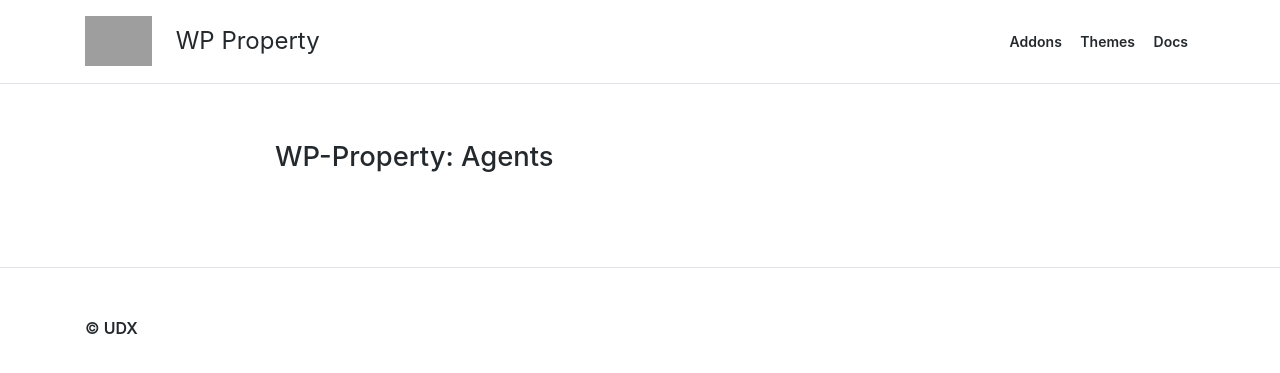
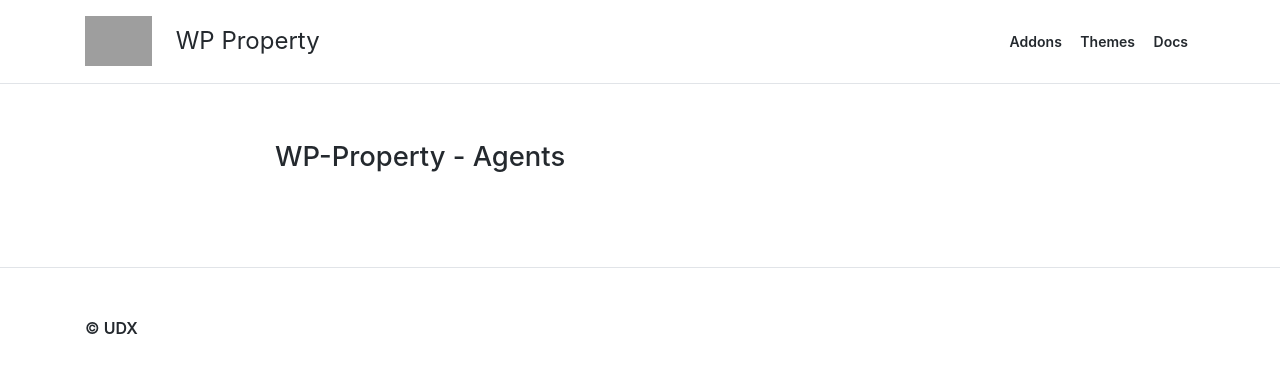
Before and after one commit to wp-property/wp-property.github.io, a Jekyll site: the page built from addons/agents.md, in a window 1280 px wide. Shown: the top 373 px of the page. Built offline with Jekyll 4.4.1, drawn with Linux system fonts in a browser that asks for light colours; our own code applies the rules of GitHub Pages for plain Markdown files; grey boxes are pictures that could not be loaded.

```diff
--- a/addons/agents.md
+++ b/addons/agents.md
@@ -1,8 +1,8 @@
 ---
-title: WP-Property: Agents
+title: WP-Property - Agents
 slug: agents
 description: Allows to create new Real Estate agent accounts, associate them with properties, filter properties by agent and more.
 image: //storage.googleapis.com/media.usabilitydynamics.com/2014/10/898293ed-wpproperty-extension-agents-icon-300x300.png
 ---
 
-## WP-Property: Agents
+## WP-Property - Agents
```
